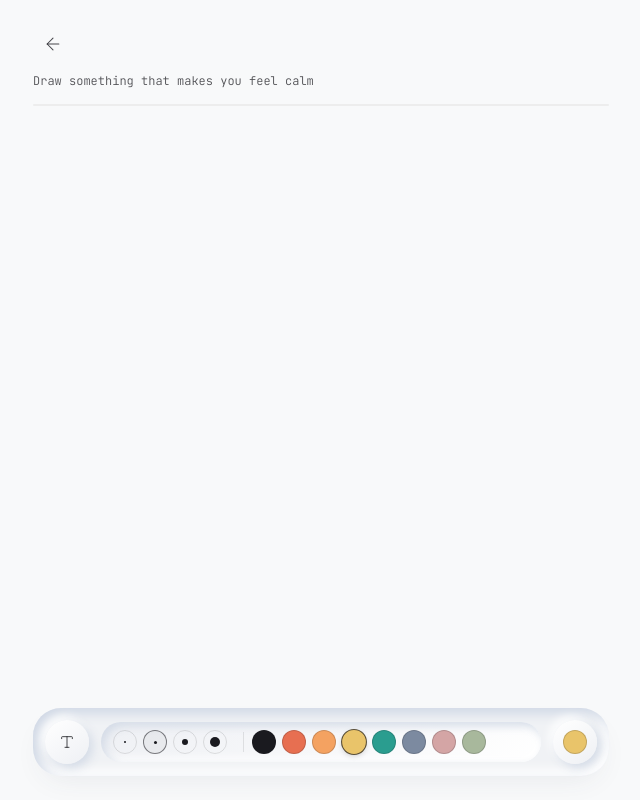
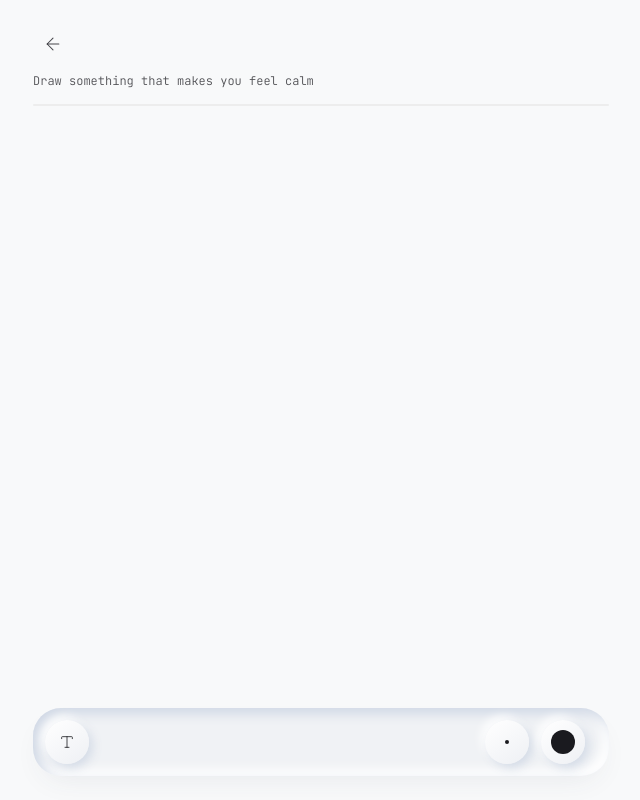
Before and after one commit to serena-hxt/Messy-Pixels, a Next.js app: page / in a window 1280 px wide. Both pictures are taken after a click on the button 893 px from the left and 741 px from the top of the page. Shown: the whole page, without its empty margins (319-959 px from the left). Built offline with nearby package versions, Linux system fonts and the light colour scheme.

Commit message:
fix: resolve canvas drawing and toolbar redesign issues

```diff
--- a/components/canvas-view.tsx
+++ b/components/canvas-view.tsx
@@ -7,11 +7,8 @@ import { Pencil, Type } from "lucide-react"
 type Mode = "draw" | "text"
 
 interface CanvasViewProps {
-  /** Contextual prompt shown above the canvas. */
   prompt?: string
-  /** Called when user closes; passes dataUrl if a drawing exists. */
   onClose: (saved?: { dataUrl: string; note?: string }) => void
-  /** Optional ref the parent can use to trigger the same save-and-close behaviour. */
   closeRef?: React.MutableRefObject<(() => void) | null>
 }
 
@@ -28,13 +25,28 @@ const COLORS = [
 
 const BRUSH_SIZES = [1.5, 3, 6, 10] as const
 
+// Re-apply context settings that are wiped when canvas dimensions change
+function applyCtxSettings(
+  ctx: CanvasRenderingContext2D,
+  dpr: number,
+  color: string,
+  brush: number,
+) {
+  ctx.setTransform(1, 0, 0, 1, 0, 0)
+  ctx.scale(dpr, dpr)
+  ctx.lineCap = "round"
+  ctx.lineJoin = "round"
+  ctx.strokeStyle = color
+  ctx.lineWidth = brush
+}
+
 export function CanvasView({
   prompt = "Draw something that makes you feel calm",
   onClose,
   closeRef,
 }: CanvasViewProps) {
   const [mode, setMode] = useState<Mode>("draw")
-  const [color, setColor] = useState<string>("#e9c46a")
+  const [color, setColor] = useState<string>("#1a1a1f")
   const [brush, setBrush] = useState<number>(3)
   const [note, setNote] = useState<string>("")
   const [hasInk, setHasInk] = useState(false)
@@ -42,19 +54,26 @@ export function CanvasView({
   const canvasRef = useRef<HTMLCanvasElement>(null)
   const drawingRef = useRef(false)
   const lastPtRef = useRef<{ x: number; y: number } | null>(null)
+  // Keep color/brush in a ref so the pointer handlers always see current values
+  // without needing to be re-registered after every state change.
+  const colorRef = useRef(color)
+  const brushRef = useRef(brush)
+  useEffect(() => { colorRef.current = color }, [color])
+  useEffect(() => { brushRef.current = brush }, [brush])
 
   // ---- Setup canvas with HiDPI support + ResizeObserver ----
   useEffect(() => {
     const canvas = canvasRef.current
     if (!canvas) return
 
+    let pendingSetup: ReturnType<typeof requestAnimationFrame> | null = null
+
     const setup = () => {
       const rect = canvas.getBoundingClientRect()
-      // Skip until the flex layout has settled and the canvas has real dimensions
       if (rect.width === 0 || rect.height === 0) return
       const dpr = window.devicePixelRatio || 1
 
-      // Preserve existing strokes when resizing
+      // Preserve strokes
       const prev = document.createElement("canvas")
       prev.width = canvas.width
       prev.height = canvas.height
@@ -65,21 +84,35 @@ export function CanvasView({
 
       canvas.width = Math.floor(rect.width * dpr)
       canvas.height = Math.floor(rect.height * dpr)
+
       const ctx = canvas.getContext("2d")
       if (!ctx) return
-      ctx.setTransform(1, 0, 0, 1, 0, 0)
-      ctx.scale(dpr, dpr)
-      ctx.lineCap = "round"
-      ctx.lineJoin = "round"
+      applyCtxSettings(ctx, dpr, colorRef.current, brushRef.current)
+
       if (prev.width > 0 && prev.height > 0) {
         ctx.drawImage(prev, 0, 0, rect.width, rect.height)
       }
     }
 
-    setup()
-    const ro = new ResizeObserver(() => setup())
+    // Defer the initial setup one frame to guarantee the flex layout has settled
+    pendingSetup = requestAnimationFrame(() => {
+      setup()
+      pendingSetup = null
+    })
+
+    const ro = new ResizeObserver(() => {
+      if (pendingSetup !== null) return
+      pendingSetup = requestAnimationFrame(() => {
+        setup()
+        pendingSetup = null
+      })
+    })
     ro.observe(canvas)
-    return () => ro.disconnect()
+
+    return () => {
+      if (pendingSetup !== null) cancelAnimationFrame(pendingSetup)
+      ro.disconnect()
+    }
   }, [])
 
   const getPoint = (e: React.PointerEvent<HTMLCanvasElement>) => {
@@ -93,16 +126,32 @@ export function CanvasView({
     canvasRef.current?.setPointerCapture(e.pointerId)
     drawingRef.current = true
     lastPtRef.current = getPoint(e)
+
+    // Start a dot for single taps
+    const canvas = canvasRef.current
+    const ctx = canvas?.getContext("2d")
+    if (!ctx || !canvas) return
+    const dpr = window.devicePixelRatio || 1
+    applyCtxSettings(ctx, dpr, colorRef.current, brushRef.current)
+    const pt = lastPtRef.current
+    ctx.beginPath()
+    ctx.arc(pt.x, pt.y, brushRef.current / 2, 0, Math.PI * 2)
+    ctx.fillStyle = colorRef.current
+    ctx.fill()
+    if (!hasInk) setHasInk(true)
   }
 
   const onPointerMove = (e: React.PointerEvent<HTMLCanvasElement>) => {
     if (!drawingRef.current || mode !== "draw") return
-    const ctx = canvasRef.current?.getContext("2d")
-    if (!ctx) return
+    const canvas = canvasRef.current
+    const ctx = canvas?.getContext("2d")
+    if (!ctx || !canvas) return
+
+    const dpr = window.devicePixelRatio || 1
+    applyCtxSettings(ctx, dpr, colorRef.current, brushRef.current)
+
     const pt = getPoint(e)
     const last = lastPtRef.current ?? pt
-    ctx.strokeStyle = color
-    ctx.lineWidth = brush
     ctx.beginPath()
     ctx.moveTo(last.x, last.y)
     ctx.lineTo(pt.x, pt.y)
@@ -139,7 +188,6 @@ export function CanvasView({
     }
   }
 
-  // Expose the close behaviour so parent components (e.g. the back button) can trigger it.
   useEffect(() => {
     if (!closeRef) return
     closeRef.current = handleClose
@@ -155,7 +203,7 @@ export function CanvasView({
         <p className="font-mono text-[12px] font-light leading-relaxed text-foreground/75">{prompt}</p>
       </div>
 
-      {/* Drawing surface — fills available space, pure white card lifted above the aura */}
+      {/* Drawing surface */}
       <div className="min-h-0 flex-1 px-4 pb-3 pt-3 sm:px-8 md:px-12">
         <div
           className="relative h-full w-full overflow-hidden rounded-[28px]"
@@ -173,10 +221,7 @@ export function CanvasView({
             onPointerUp={onPointerUp}
             onPointerCancel={onPointerUp}
             className="absolute inset-0 h-full w-full"
-            style={{
-              touchAction: "none",
-              cursor: mode === "draw" ? "crosshair" : "default",
-            }}
+            style={{ touchAction: "none", cursor: mode === "draw" ? "crosshair" : "default" }}
             aria-label="Drawing canvas"
           />
           {!hasInk && mode === "draw" && (
@@ -212,7 +257,7 @@ export function CanvasView({
   )
 }
 
-/* ---------------- Sub-components ---------------- */
+/* ---------------- DrawToolbar ---------------- */
 
 function DrawToolbar({
   color,
@@ -231,117 +276,159 @@ function DrawToolbar({
   onClear: () => void
   hasInk: boolean
 }) {
+  const [panel, setPanel] = useState<"none" | "size" | "color">("none")
+
+  const togglePanel = (target: "size" | "color") =>
+    setPanel((prev) => (prev === target ? "none" : target))
+
+  const neu = {
+    background: "linear-gradient(145deg, #ffffff, #eef0f4)",
+    boxShadow: "4px 4px 10px rgba(209,217,230,0.9), -4px -4px 10px rgba(255,255,255,0.95)",
+  }
+
+  const panelStyle: React.CSSProperties = {
+    backgroundColor: "#f0f2f5",
+    boxShadow:
+      "inset 3px 3px 7px #d1d9e6, inset -3px -3px 7px #ffffff, 0 8px 20px -10px rgba(60,70,90,0.18)",
+    borderRadius: "20px",
+    padding: "10px 14px",
+    marginBottom: "8px",
+  }
+
   return (
-    <div
-      className="flex items-center gap-3 rounded-[28px] px-3 py-3"
-      style={{
-        backgroundColor: "#f0f2f5",
-        boxShadow:
-          "inset 6px 6px 12px #d1d9e6, inset -6px -6px 12px #ffffff, 0 12px 30px -12px rgba(60,70,90,0.1)",
-      }}
-    >
-      <button
-        type="button"
-        onClick={onSwitchToText}
-        aria-label="Switch to text input"
-        className="flex h-11 w-11 shrink-0 items-center justify-center rounded-full"
-        style={{
-          background: "linear-gradient(145deg, #ffffff, #eef0f4)",
-          boxShadow: "4px 4px 10px rgba(209,217,230,0.9), -4px -4px 10px rgba(255,255,255,0.95)",
-        }}
-      >
-        <Type className="h-4 w-4 text-foreground/80" strokeWidth={1.5} aria-hidden="true" />
-      </button>
-
-      <div
-        className="flex flex-1 items-center gap-2 overflow-x-auto rounded-full px-3 py-2"
-        style={{
-          background: "linear-gradient(145deg, #eef0f4, #ffffff)",
-          boxShadow: "inset 4px 4px 8px rgba(209,217,230,0.9), inset -4px -4px 8px rgba(255,255,255,0.95)",
-          scrollbarWidth: "none",
-        }}
-      >
-        <div className="flex shrink-0 items-center gap-1.5 pr-2" aria-label="Brush size">
+    <div className="flex flex-col">
+      {/* Floating panels — appear above the toolbar */}
+      {panel === "size" && (
+        <div style={panelStyle} className="flex items-center gap-3">
           {BRUSH_SIZES.map((b) => {
             const active = brush === b
             return (
               <button
                 key={b}
                 type="button"
-                onClick={() => onBrushChange(b)}
+                onClick={() => { onBrushChange(b); setPanel("none") }}
                 aria-label={`Brush size ${b}`}
                 aria-pressed={active}
-                className="flex h-6 w-6 items-center justify-center rounded-full transition-colors"
+                className="flex h-9 w-9 items-center justify-center rounded-full transition-all"
                 style={{
-                  border: active ? "0.75px solid rgba(26,26,31,0.55)" : "0.5px solid rgba(26,26,31,0.12)",
-                  backgroundColor: active ? "rgba(26,26,31,0.04)" : "transparent",
+                  ...neu,
+                  border: active ? "1.5px solid rgba(26,26,31,0.5)" : "none",
+                  transform: active ? "scale(1.05)" : "scale(1)",
                 }}
               >
                 <span
                   className="block rounded-full bg-foreground"
-                  style={{ width: Math.max(2, b), height: Math.max(2, b) }}
+                  style={{ width: Math.max(2, b * 1.4), height: Math.max(2, b * 1.4) }}
                 />
               </button>
             )
           })}
         </div>
+      )}
 
-        <span className="h-5 w-px shrink-0 bg-foreground/10" aria-hidden="true" />
-
-        <div className="flex shrink-0 items-center gap-1.5" aria-label="Color">
+      {panel === "color" && (
+        <div style={panelStyle} className="grid grid-cols-4 gap-2.5">
           {COLORS.map((c) => {
             const active = color === c
             return (
               <button
                 key={c}
                 type="button"
-                onClick={() => onColorChange(c)}
+                onClick={() => { onColorChange(c); setPanel("none") }}
                 aria-label={`Color ${c}`}
                 aria-pressed={active}
-                className="h-6 w-6 rounded-full transition-transform"
+                className="h-9 w-9 rounded-full transition-transform"
                 style={{
                   backgroundColor: c,
-                  border: active ? "1.5px solid rgba(26,26,31,0.7)" : "0.5px solid rgba(26,26,31,0.18)",
-                  transform: active ? "scale(1.08)" : "scale(1)",
-                  boxShadow: active ? "0 2px 6px -2px rgba(0,0,0,0.25)" : undefined,
+                  border: active ? "2px solid rgba(26,26,31,0.7)" : "1px solid rgba(26,26,31,0.12)",
+                  transform: active ? "scale(1.1)" : "scale(1)",
+                  boxShadow: active ? "0 3px 8px -2px rgba(0,0,0,0.3)" : undefined,
                 }}
               />
             )
           })}
         </div>
-      </div>
+      )}
 
-      {hasInk ? (
+      {/* Main toolbar row */}
+      <div
+        className="flex items-center gap-3 rounded-[28px] px-3 py-3"
+        style={{
+          backgroundColor: "#f0f2f5",
+          boxShadow:
+            "inset 6px 6px 12px #d1d9e6, inset -6px -6px 12px #ffffff, 0 12px 30px -12px rgba(60,70,90,0.1)",
+        }}
+      >
+        {/* Text mode toggle */}
         <button
           type="button"
-          onClick={onClear}
-          aria-label="Clear canvas"
-          className="flex h-11 shrink-0 items-center justify-center rounded-full px-3 font-mono text-[10px] uppercase tracking-[0.22em] text-foreground/65"
+          onClick={onSwitchToText}
+          aria-label="Switch to text input"
+          className="flex h-11 w-11 shrink-0 items-center justify-center rounded-full"
+          style={neu}
+        >
+          <Type className="h-4 w-4 text-foreground/80" strokeWidth={1.5} aria-hidden="true" />
+        </button>
+
+        {/* Spacer */}
+        <div className="flex-1" />
+
+        {/* Active brush size indicator — click to open size picker */}
+        <button
+          type="button"
+          onClick={() => togglePanel("size")}
+          aria-label="Change brush size"
+          aria-expanded={panel === "size"}
+          className="flex h-11 w-11 shrink-0 items-center justify-center rounded-full transition-all"
           style={{
-            background: "linear-gradient(145deg, #ffffff, #eef0f4)",
-            boxShadow: "4px 4px 10px rgba(209,217,230,0.9), -4px -4px 10px rgba(255,255,255,0.95)",
+            ...neu,
+            border: panel === "size" ? "1.5px solid rgba(26,26,31,0.4)" : "none",
           }}
         >
-          clear
+          <span
+            className="block rounded-full bg-foreground"
+            style={{ width: Math.max(3, brush * 1.4), height: Math.max(3, brush * 1.4) }}
+          />
         </button>
-      ) : (
-        <div
-          aria-label={`Active color ${color}`}
-          className="flex h-11 w-11 shrink-0 items-center justify-center rounded-full"
+
+        {/* Active color swatch — click to open color picker */}
+        <button
+          type="button"
+          onClick={() => togglePanel("color")}
+          aria-label="Change color"
+          aria-expanded={panel === "color"}
+          className="flex h-11 w-11 shrink-0 items-center justify-center rounded-full transition-all"
           style={{
-            background: "linear-gradient(145deg, #ffffff, #eef0f4)",
-            boxShadow: "4px 4px 10px rgba(209,217,230,0.9), -4px -4px 10px rgba(255,255,255,0.95)",
+            ...neu,
+            border: panel === "color" ? "1.5px solid rgba(26,26,31,0.4)" : "none",
           }}
         >
           <span
             className="block h-6 w-6 rounded-full"
             style={{ backgroundColor: color, border: "0.5px solid rgba(26,26,31,0.18)" }}
           />
-        </div>
-      )}
+        </button>
+
+        {/* Clear / empty-state indicator */}
+        {hasInk ? (
+          <button
+            type="button"
+            onClick={onClear}
+            aria-label="Clear canvas"
+            className="flex h-11 shrink-0 items-center justify-center rounded-full px-3 font-mono text-[10px] uppercase tracking-[0.22em] text-foreground/65"
+            style={neu}
+          >
+            clear
+          </button>
+        ) : (
+          <div style={{ width: 0 }} />
+        )}
+      </div>
     </div>
   )
 }
+
+/* ---------------- TextToolbar ---------------- */
 
 function TextToolbar({
   note,
@@ -356,10 +443,7 @@ function TextToolbar({
 }) {
   return (
     <form
-      onSubmit={(e) => {
-        e.preventDefault()
-        onSubmit()
-      }}
+      onSubmit={(e) => { e.preventDefault(); onSubmit() }}
       className="flex items-center gap-3 rounded-[28px] px-3 py-3"
       style={{
         backgroundColor: "#f0f2f5",
```
